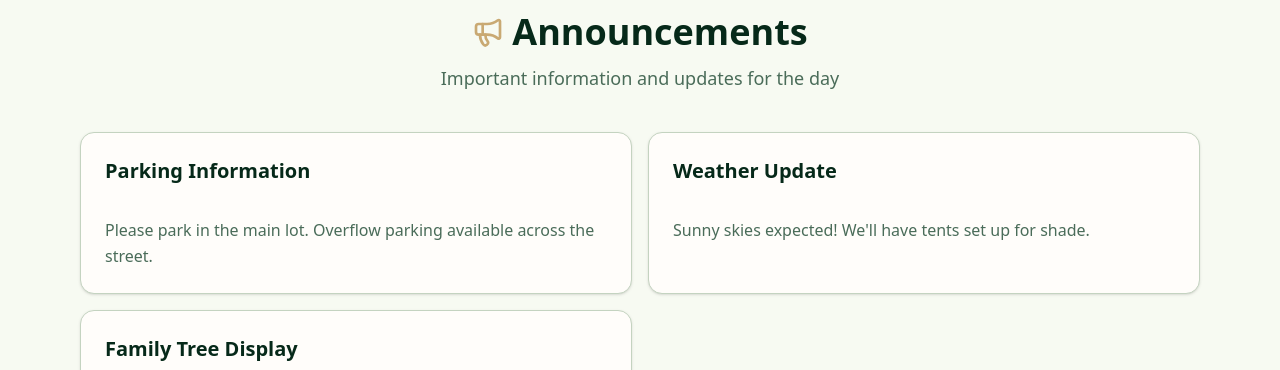
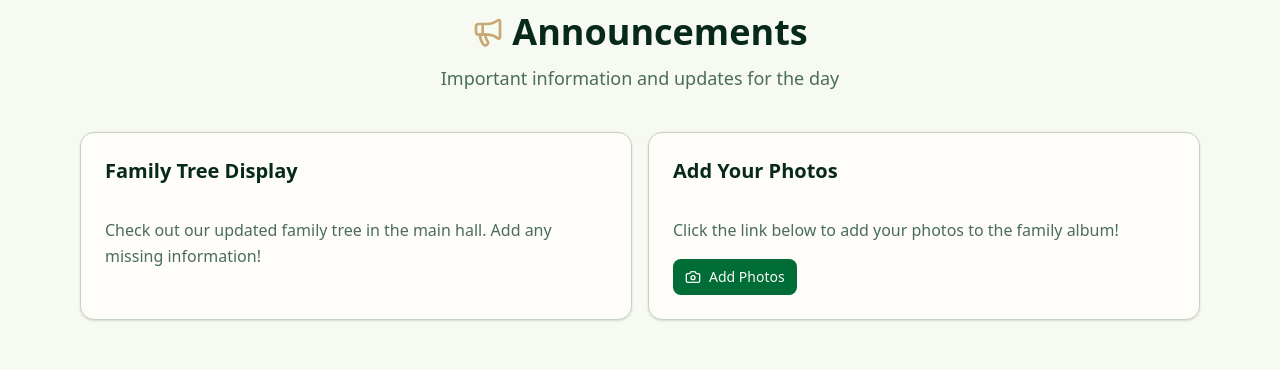
Before and after one commit to cmdarcy/family-website, a React (Vite) app: page / in a window 1280 px wide. Shown: the part 1000-1370 px from the top of the page. Built offline with nearby package versions, Linux system fonts and the light colour scheme.

Commit message:
update announcements, add photo link

```diff
--- a/src/App.tsx
+++ b/src/App.tsx
@@ -14,6 +14,7 @@ import {
   Wine,
   Clover,
 } from "lucide-react";
+import { Button } from "@/components/ui/button";
 
 function App() {
   const scheduleItems = [
@@ -58,18 +59,14 @@ function App() {
 
   const announcements = [
     {
-      title: "Parking Information",
-      message:
-        "Please park in the main lot. Overflow parking available across the street.",
-    },
-    {
-      title: "Weather Update",
-      message: "Sunny skies expected! We'll have tents set up for shade.",
-    },
-    {
       title: "Family Tree Display",
       message:
         "Check out our updated family tree in the main hall. Add any missing information!",
+    },
+    {
+      title: "Add Your Photos",
+      message: "Click the link below to add your photos to the family album!",
+      link: "https://photos.app.goo.gl/fSmnT6sBvrhFFNVF9 ",
     },
   ];
 
@@ -156,6 +153,16 @@ function App() {
                   <p className="text-muted-foreground leading-relaxed">
                     {announcement.message}
                   </p>
+                  {announcement.link && (
+                    <div className="mt-4 ">
+                      <a href={announcement.link} target="_blank">
+                        <Button>
+                          <Camera className="w-6 h-6" />
+                          <span>Add Photos</span>
+                        </Button>
+                      </a>
+                    </div>
+                  )}
                 </CardContent>
               </Card>
             ))}
--- /dev/null
+++ b/src/components/ui/button.tsx
@@ -0,0 +1,60 @@
+import * as React from "react"
+import { Slot } from "@radix-ui/react-slot"
+import { cva, type VariantProps } from "class-variance-authority"
+
+import { cn } from "@/lib/utils"
+
+const buttonVariants = cva(
+  "inline-flex items-center justify-center gap-2 whitespace-nowrap rounded-md text-sm font-medium transition-all disabled:pointer-events-none disabled:opacity-50 [&_svg]:pointer-events-none [&_svg:not([class*='size-'])]:size-4 shrink-0 [&_svg]:shrink-0 outline-none focus-visible:border-ring focus-visible:ring-ring/50 focus-visible:ring-[3px] aria-invalid:ring-destructive/20 dark:aria-invalid:ring-destructive/40 aria-invalid:border-destructive",
+  {
+    variants: {
+      variant: {
+        default: "bg-primary text-primary-foreground hover:bg-primary/90",
+        destructive:
+          "bg-destructive text-white hover:bg-destructive/90 focus-visible:ring-destructive/20 dark:focus-visible:ring-destructive/40 dark:bg-destructive/60",
+        outline:
+          "border bg-background shadow-xs hover:bg-accent hover:text-accent-foreground dark:bg-input/30 dark:border-input dark:hover:bg-input/50",
+        secondary:
+          "bg-secondary text-secondary-foreground hover:bg-secondary/80",
+        ghost:
+          "hover:bg-accent hover:text-accent-foreground dark:hover:bg-accent/50",
+        link: "text-primary underline-offset-4 hover:underline",
+      },
+      size: {
+        default: "h-9 px-4 py-2 has-[>svg]:px-3",
+        sm: "h-8 rounded-md gap-1.5 px-3 has-[>svg]:px-2.5",
+        lg: "h-10 rounded-md px-6 has-[>svg]:px-4",
+        icon: "size-9",
+        "icon-sm": "size-8",
+        "icon-lg": "size-10",
+      },
+    },
+    defaultVariants: {
+      variant: "default",
+      size: "default",
+    },
+  }
+)
+
+function Button({
+  className,
+  variant,
+  size,
+  asChild = false,
+  ...props
+}: React.ComponentProps<"button"> &
+  VariantProps<typeof buttonVariants> & {
+    asChild?: boolean
+  }) {
+  const Comp = asChild ? Slot : "button"
+
+  return (
+    <Comp
+      data-slot="button"
+      className={cn(buttonVariants({ variant, size, className }))}
+      {...props}
+    />
+  )
+}
+
+export { Button, buttonVariants }
```
